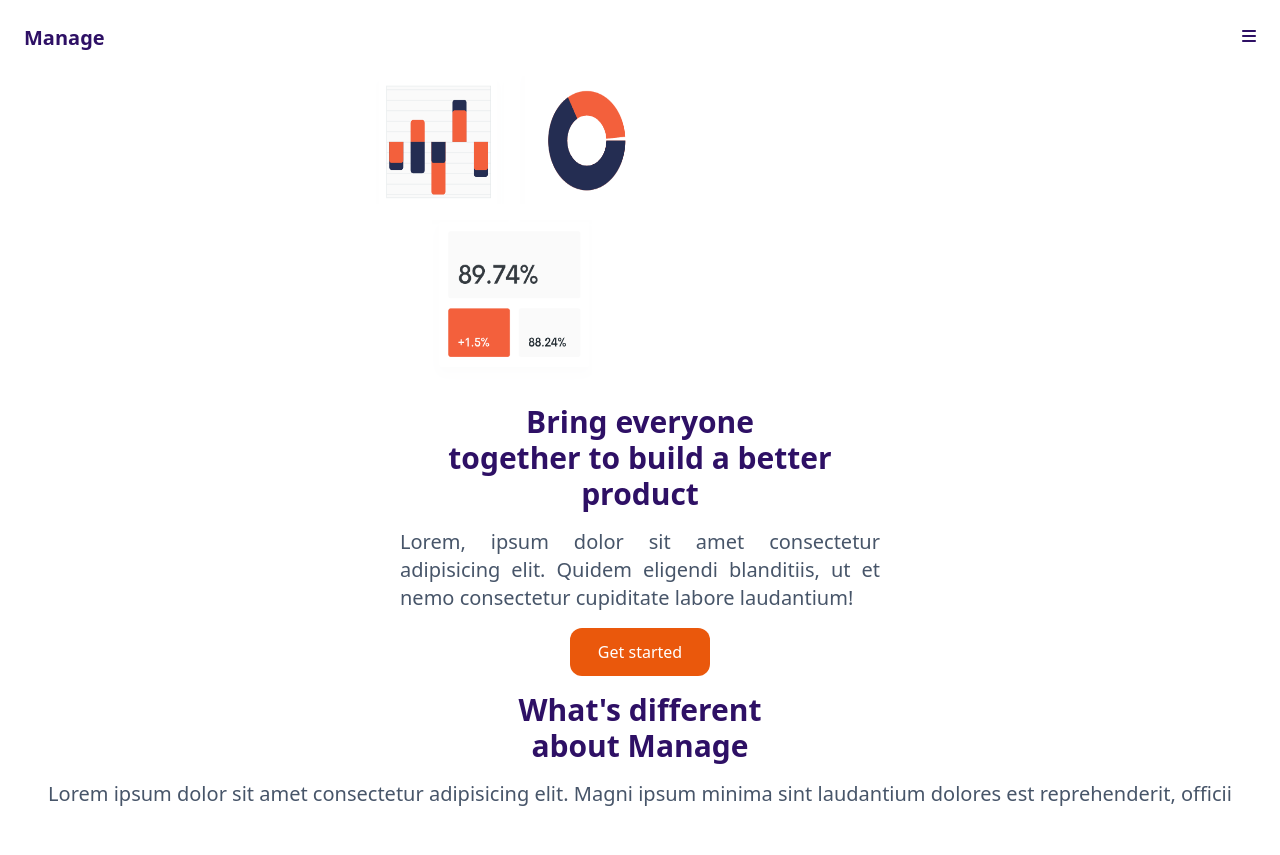
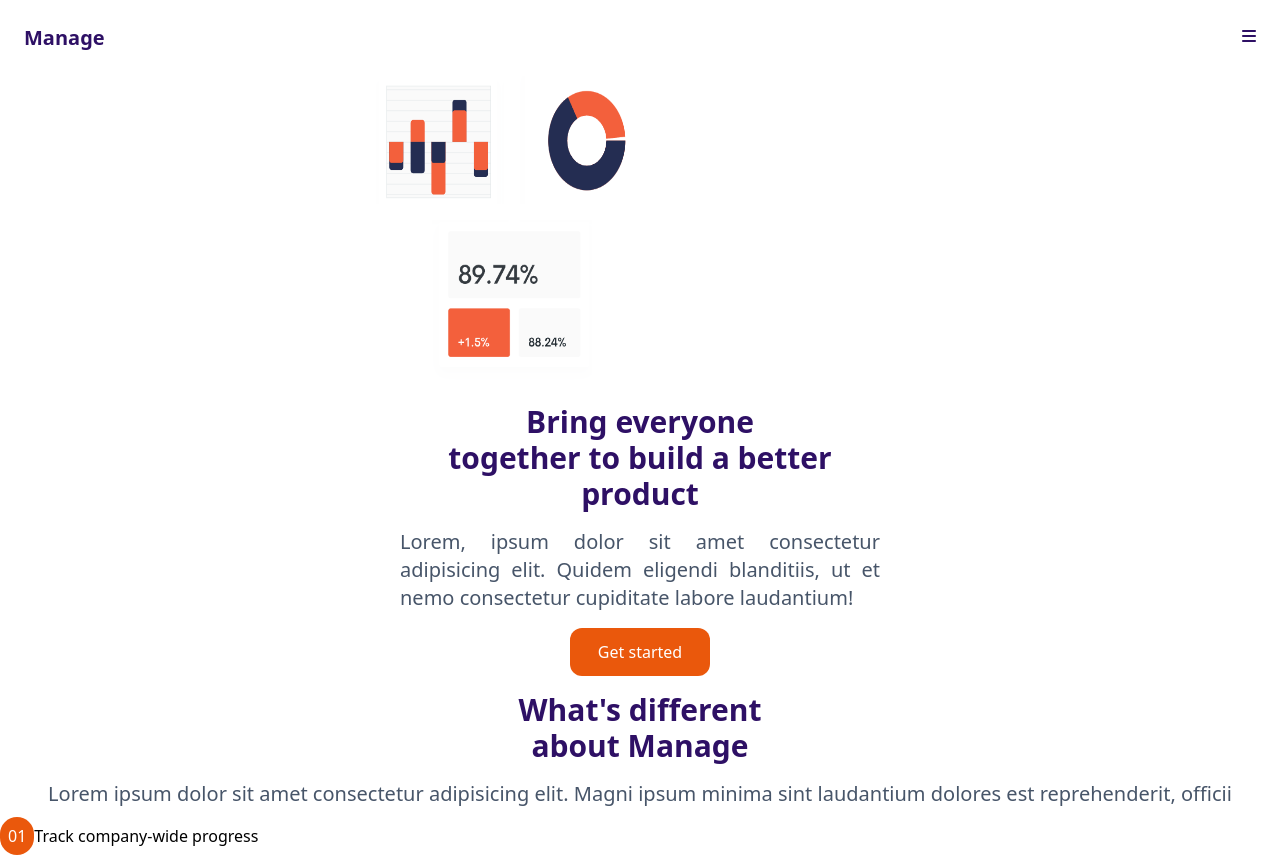
Before and after one commit to anikaivnath/Class-Task-7-2-, a plain HTML site: page index.html in a window 1280 px wide. Before the commit the page ends 808 px from the top, so only its background shows below. Drawn offline with nearby package versions, Linux system fonts and the light colour scheme.

Commit message:
add bg color

```diff
--- a/index.html
+++ b/index.html
@@ -45,7 +45,9 @@
         <p class="text-slate-600 text-justifym-auto text-xl mt-4">Lorem ipsum dolor sit amet consectetur adipisicing elit. Magni ipsum minima sint laudantium dolores est reprehenderit, officii</p>
     </div>
 
-  <div>
+  <div class="mt-4">
+    <p><span class="bg-orange-600 text-white p-2 rounded-3xl">01</span>Track company-wide progress
+    </p>
 
   </div>
 
```
